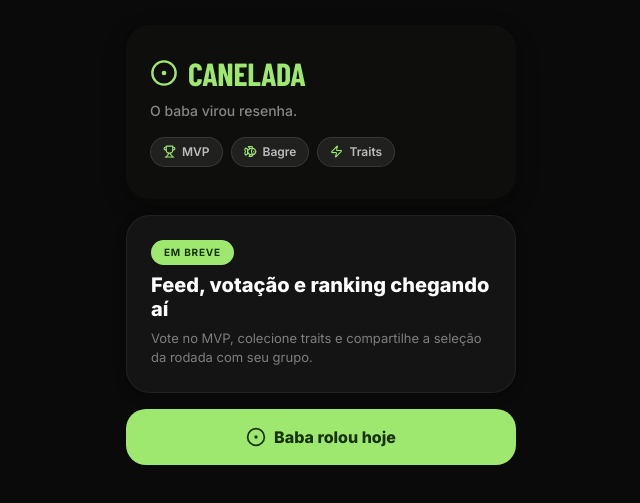
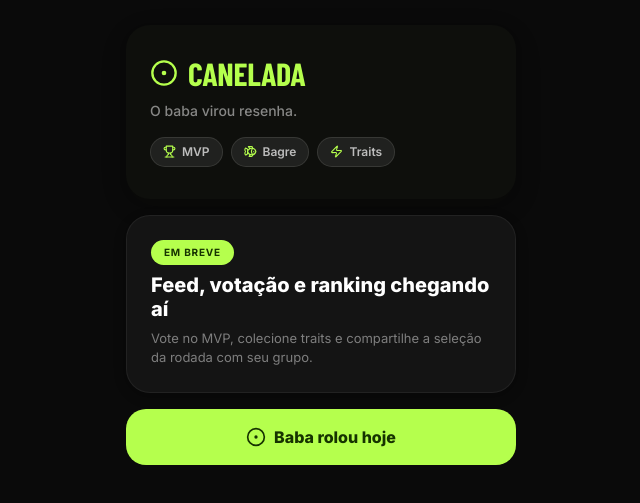
Before and after one commit to CampanaroBR/canelada, a Next.js app: page / in a window 1280 px wide. Shown: the part 155-658 px from the top of the page, without its empty margins (319-959 px from the left). Built offline with nearby package versions, Linux system fonts and the light colour scheme; a web font is replaced by a local one.

Commit message:
fix: add --color-accent #B5FF4D and sync --green to same value

```diff
--- a/src/app/globals.css
+++ b/src/app/globals.css
@@ -2,8 +2,9 @@
 @import "tailwindcss";
 
 :root {
-  /* Brand / Green */
-  --green: #9fe870;
+  /* Brand / Accent */
+  --color-accent: #B5FF4D;
+  --green: #B5FF4D;
   --green-pale: #e2f6d5;
   --green-mid: #c5edab;
   --green-deep: #163300;
```
